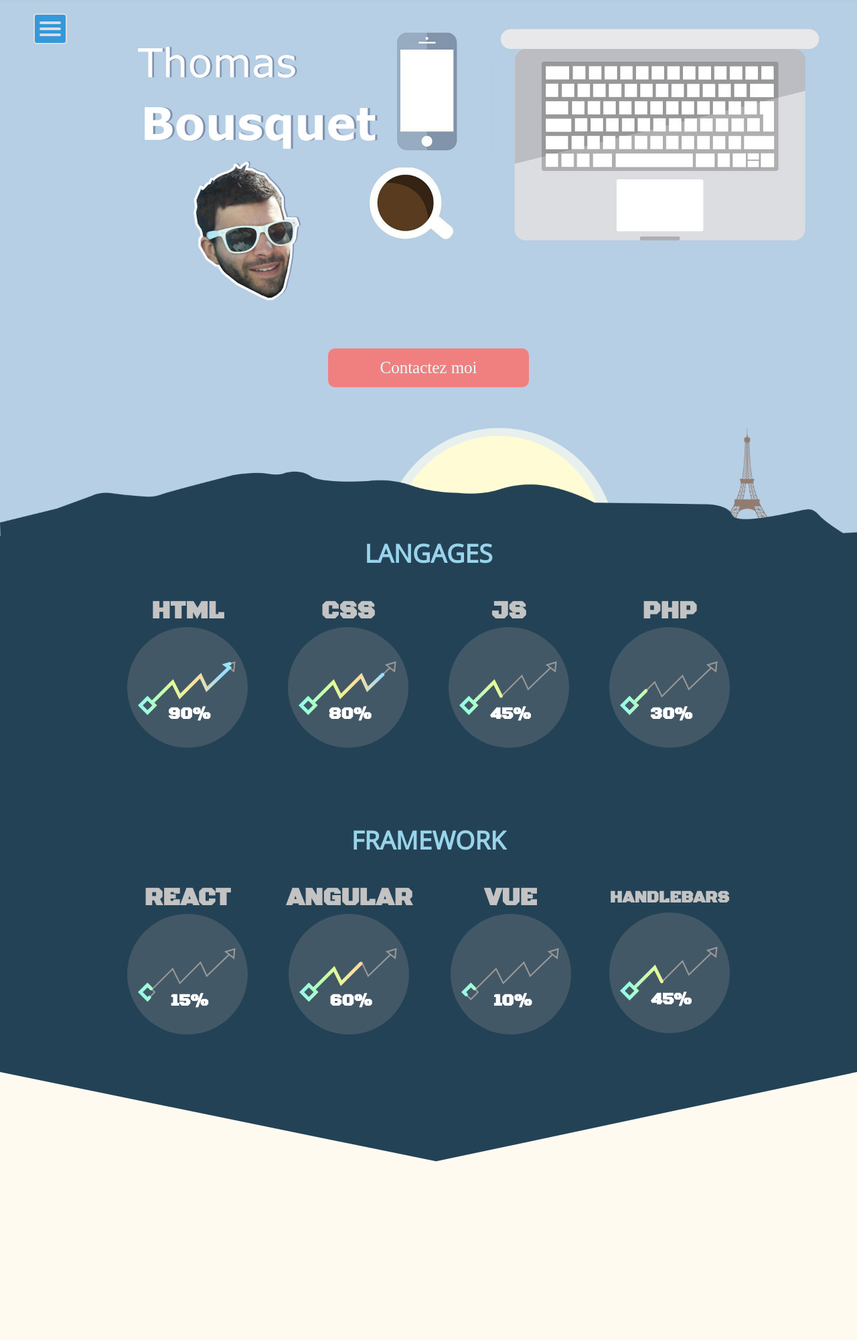
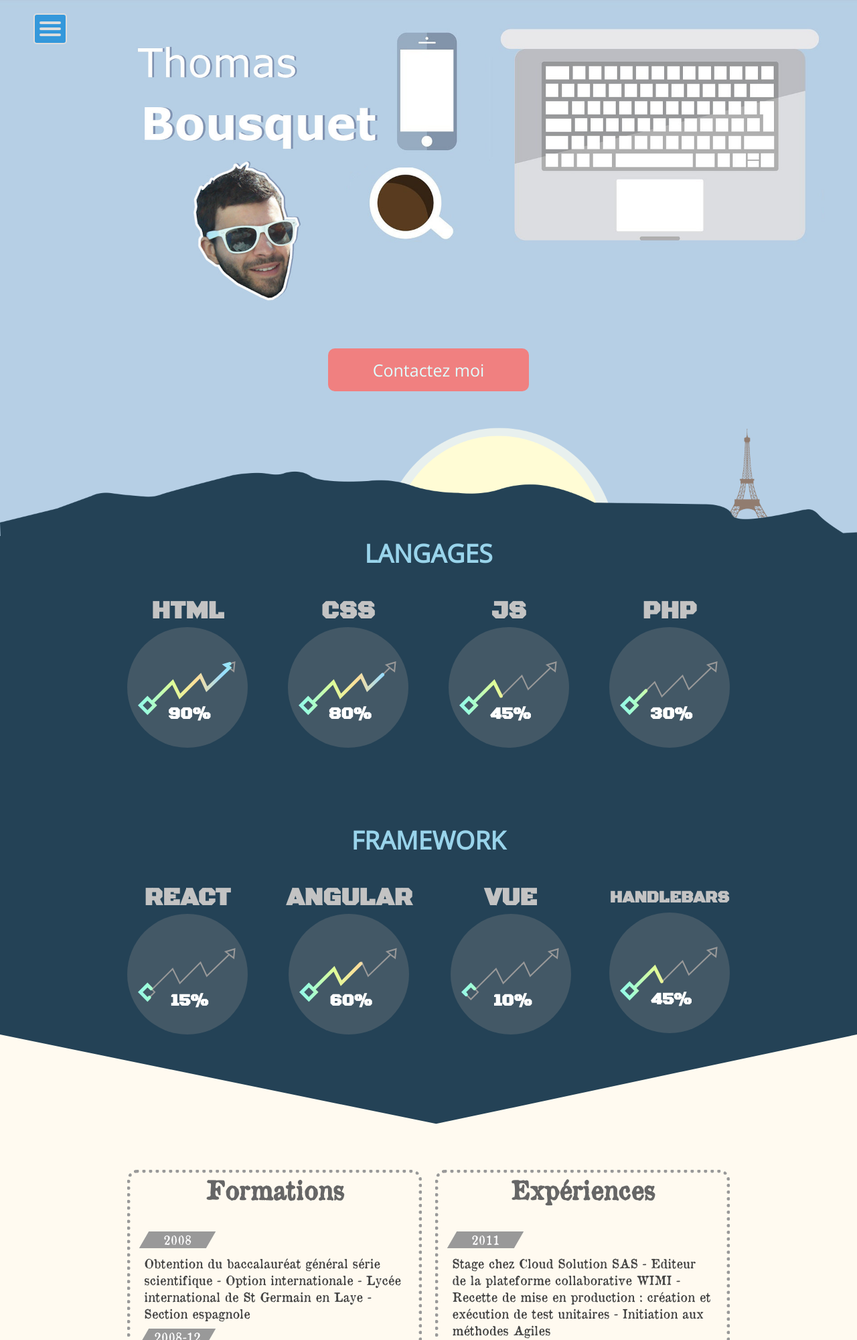
Before and after one commit to TomBous/Portfolio, a PHP site: page / in a window 1280 px wide. Shown: the top 2000 px of the page at 67% size. Run offline with PHP 8.4, Linux system fonts and the light colour scheme.

Commit message:
Ajout de ma formation + animation + font specifique

```diff
--- a/assets/css/style.css
+++ b/assets/css/style.css
@@ -2,6 +2,10 @@
     margin: 0px;
     padding: 0px;
     scroll-behavior: smooth;
+}
+@font-face {
+  font-family: OldNewspaperTypes;
+  src: url(../fonts/OldNewspaperTypes.ttf) format("truetype");
 }
 /* --------------------------------- COVER ------------------------*/
 #cover {
@@ -31,8 +35,6 @@
 }
 #section1 {
     background-color: #244256;
-    height: 800px;
-    font-family: 'Open Sans', sans-serif;
 }
 #section1 h1 {
     font-size: 6em;
@@ -55,11 +57,14 @@
     flex-flow: row;
     align-items: center;
     justify-content: center;
+    font-family: 'Open Sans', sans-serif;
 }
 /* --------------------------------- SECTION 2 -------------------*/
 #section2 {
     background-color: floralwhite;
     height: 800px;
+    font-size: 1em;
+    font-family: OldNewspaperTypes;
 }
 
 /* --------------------------------- SECTION 3 ------------------- */
@@ -104,13 +109,23 @@
 }
 /* --------------------------------- SECTION 4 --------------------*/
 #section4 {
-    height: 500px;
     background-color: floralwhite;
 }
 
 /*---------------------------------- CONTENU ---------------------- */
+main {
+  font-family: 'Open Sans', sans-serif;
+}
+
+h1 {
+  font-size: 6em;
+  margin-bottom: 1em;
+}
+.grey {
+  color: #666;
+}
 .mg-top-3 {
-    margin-top: 3em;
+  margin-top: 3em;
 }
 .container {
     width: 900px;
@@ -123,6 +138,12 @@
     display: flex;
     flex-flow: row wrap;
     width: 100%;
+}
+.formation {
+  border-radius: 15px;
+  border: 5px dotted #999;
+  width: 440px;
+  text-align: center;
 }
 .spacebtw {
     justify-content: space-between;
@@ -172,6 +193,50 @@ h2 {
 }
 .appear {
   opacity: 1;
+}
+
+
+.parallelogramme{
+	width:100px;
+	height:25px;
+  background:#999;
+  color: #FFF;
+	-webkit-transform:skew(-30deg);
+	-moz-transform:skew(-30deg);
+	-o-transform:skew(-30deg);
+  tranform:skew(-30deg);
+  margin-left: 20px;
+}
+.parallelogramme + div {
+  font-size: 3em;
+  padding: 10px 20px;
+  text-align: left;
+  color: #444;
+}
+.date {
+  display: inline-block;
+  -webkit-transform:skew(30deg);
+	-moz-transform:skew(30deg);
+	-o-transform:skew(30deg);
+  tranform:skew(30deg);
+  font-size: 3em;
+}
+
+#formations {
+  position: relative;
+  left: -1000px;
+  transition: left 1s;
+}
+#xp {
+  position: relative;
+  right: -1000px;
+  transition: right 1s;
+}
+.slideLeft {
+  left: 0!important;
+}
+.slideRight {
+  right: 0!important;
 }
 /* --------------------------------- Progress Bar -----------------*/
 .ldBar {
--- a/assets/js/app.js
+++ b/assets/js/app.js
@@ -57,32 +57,35 @@
                 formdata.append("name", name);
                 formdata.append("email", email);
                 formdata.append("msg", message);
-                console.log(formdata);
-                var ajax = new XMLHttpRequest();
-                ajax.open("POST", "send.php");
-                ajax.onreadystatechange = function() {
-                    if(ajax.readyState == 4 && ajax.status == 200) {
-                        if(ajax.responseText == "success") {
-                            envoyer.innerHTML = "Envoyé !!";
-                        } else {
-                            envoyer.innerHTML = ajax.responseText;
-                            envoyer.disabled = false;
-                        }
+                var request = new XMLHttpRequest();
+                request.open("POST", "./assets/php/send.php");
+                request.send(formdata);
+                request.onreadystatechange = function() {
+                    if (request.readyState == 4 && request.status == 200) {
+
+                            envoyer.innerHTML = "Reçu 5/5 !";
+
                     }
                 }
-            ajax.send(formdata);
+
 
             }
 
         };
 
         var upperAppear = function() {
+          //Apparition bouton upper
           upper = document.getElementsByClassName("upper");
           var y = window.scrollY;
           if (y >= 200) {
             upper[0].classList.add("appear");
           } else {
             upper[0].classList.remove("appear");
+          }
+          // Apparition block formations
+          if (y >= 1300) {
+            document.getElementById('formations').classList.add("slideLeft");
+            document.getElementById('xp').classList.add("slideRight");
           }
         };
 
--- a/index.html
+++ b/index.html
@@ -23,7 +23,7 @@
       <aside class="sidebar">
         <nav class="nav">
           <ul class="nav-items">
-            <li class="nav-title">Pages</li>
+            <li class="nav-title">Menu</li>
             <li><a href="#" class="nav-link">Compétences</a></li>
             <li><a href="#" class="nav-link">Portfolio</a></li>
             <li><a href="#" class="nav-link">Formation</a></li>
@@ -31,12 +31,6 @@
             <li><a href="#" class="nav-link">News</a></li>
           </ul>
         <div class="sidebar-separator"></div>
-        <ul class="nav-items">
-          <li class="nav-title">More</li>
-          <li><a href="#" class="nav-link">Contact</a></li>
-          <li><a href="#" class="nav-link">Support</a></li>
-          <li><a href="#" class="nav-link">Careers</a></li>
-        </ul>
         </nav>
       </aside>
       <div class="hamburger">
@@ -117,7 +111,39 @@
         </div>
 
         <section id="section2">
+          <div class="container">
+            <div class="row spacebtw">
+              <div id="formations" class="formation">
+                <h1 class="grey">Formations</h1>
+                <div class="parallelogramme"><span class="date">2008</span></div>
+                <div>Obtention du baccalauréat général série scientifique - Option internationale - Lycée international de St Germain en
+                  Laye - Section espagnole</div>
+                <div class="parallelogramme"><span class="date">2008-12</span></div>
+                <div>License d'économie et gestion d'entreprise - parcours Gestion - Paris 1 Panthéon Sorbonne</div>
+                <div class="parallelogramme"><span class="date">2012-13</span></div>
+                <div>Master 1 de Management -  Gestion - Paris 1 Panthéon-Sorbonne : Ecole de Management</div>
+                <div class="parallelogramme"><span class="date">2013-14</span></div>
+                <div>Master 2 Innovation et Management des Technologies (IMT) -  Gestion - Paris 1 Panthéon-Sorbonne : Ecole de Management</div>
+                <div class="parallelogramme"><span class="date">2019-2020</span></div>
+                <div>Web développeur -  Full Stack JS - Simplon.co</div>
+              </div>
+              <div id="xp" class="formation">
+                <h1 class="grey">Expériences</h1>
+                <div class="parallelogramme"><span class="date">2011</span></div>
+                <div>Stage chez Cloud Solution SAS - Editeur de la plateforme collaborative WIMI - Recette de mise en production : création et exécution de test unitaires - Initiation aux méthodes Agiles
+                </div>
+                <div class="parallelogramme"><span class="date">2012-13</span></div>
+                <div>Poursuite à temps partiel chez Cloud Solution SAS - Editeur de la plateforme collaborative WIMI</div>
+                <div class="parallelogramme"><span class="date">2014-16</span></div>
+                <div>Tentative de création de Start-Up Bebe-Sitting.fr - Apprentissage de HTML et CSS - Construction de la plateforme de mise en relation entre parents et baby-sitters.</div>
+                <div class="parallelogramme"><span class="date">2017</span></div>
+                <div>Assistant de personne atteinte d'Alzheimer - Gestion administrative - Déménagement à Palma - Liquidation des biens</div>
+                <div class="parallelogramme"><span class="date">2018</span></div>
+                <div>Création de la Start-Up SIRA - Incubateur Arts & Métiers Paris - Développement d'une couteau électrique vibrant à haute fréquence</div>
 
+              </div>
+            </div>
+          </div>
         </section>
 
         <div id="section3-before"><img src="./assets/img/bg-mountain.png" alt=""></div>
@@ -125,9 +151,10 @@
             <h1>Un arbre qui tombe fait plus de bruit qu'une forêt qui pousse.</h1>
         </section>
         <div id="section3-after"><svg xmlns="http://www.w3.org/2000/svg" viewBox="0 0 508 79.375" height="auto" width="100%"><path d="M0 0l258.536 52.917L508 0z" fill="#5e81ac"/></svg></div>
+
         <section id="section4">
-
-          <div class="container">
+        <div class="container">
+          <h1 class="grey">Vous avez un projet ?</h1>
           <form onsubmit="submitForm(); return false;" class="contact-form" id="register-form">
             <div class="form-block">
                 <div class="input-block">
@@ -143,8 +170,8 @@
             </div>
           </form>
         </div>
+        </section>
 
-        </section>
         </main>
         </div>
 
```
Also changed, not shown: assets/php/send.php (+4 -4 lines), assets/fonts/OldNewspaperTypes.ttf (added).
